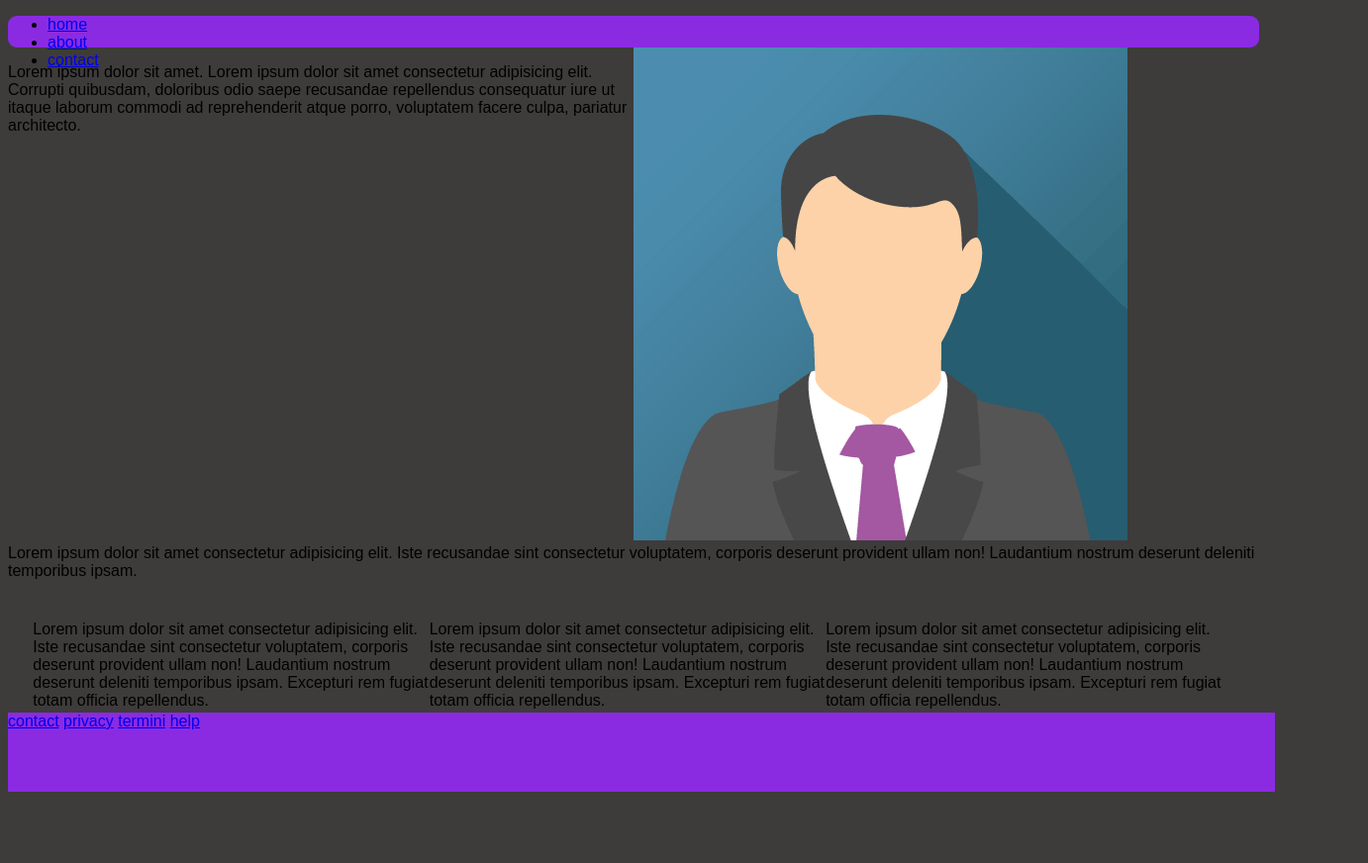
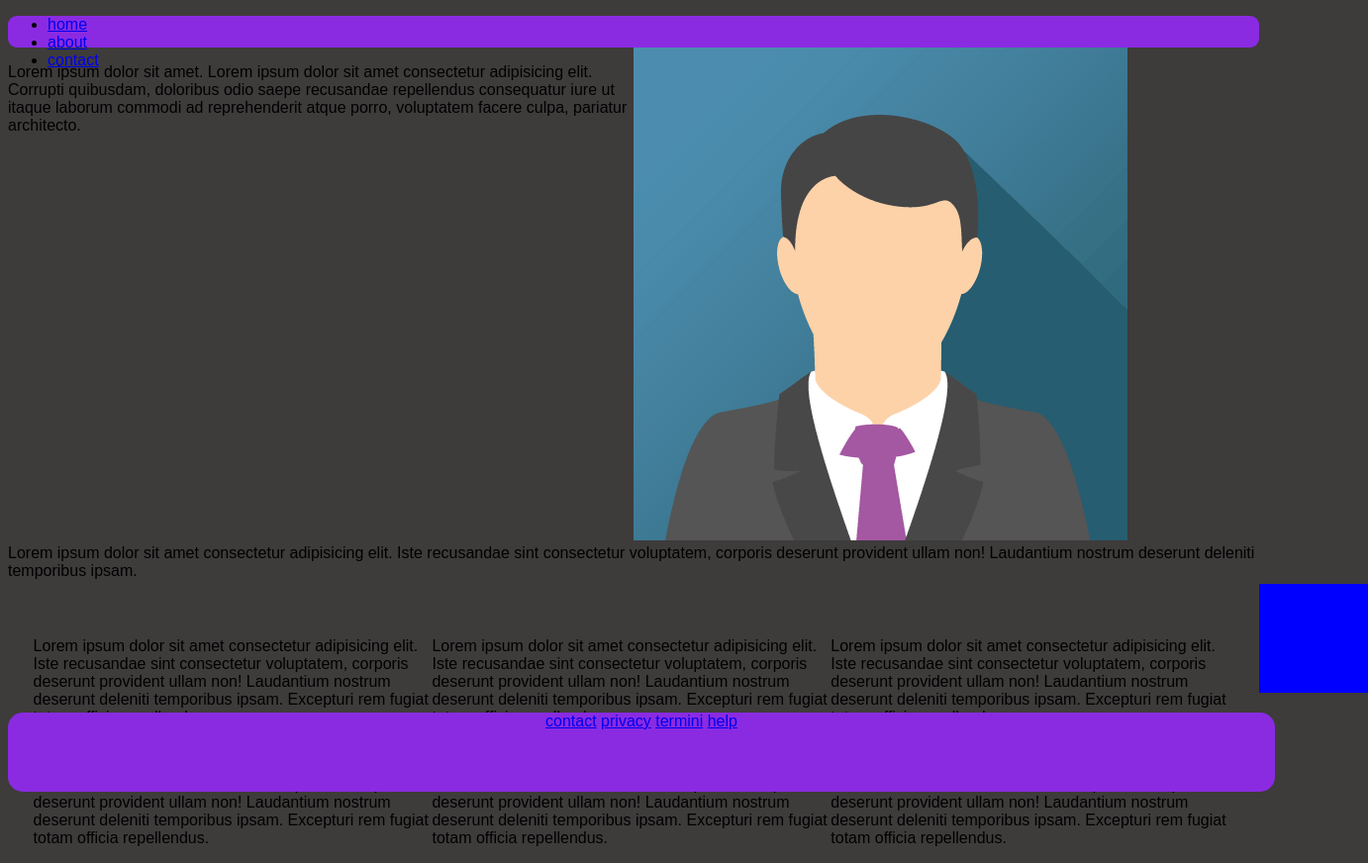
Before and after one commit to AlePezz02/personal, a plain HTML site: page index.html in a window 1280 px wide. Shown: the whole page at 99% size, 1382 px wide, since content can reach past the window. Before the commit the page ends 800 px from the top, so only its background shows below. Drawn offline with Linux system fonts and the light colour scheme.

Commit message:
fix:fixed ; footer, add .quadrato ablsolute;

```diff
--- a/index.html
+++ b/index.html
@@ -62,6 +62,29 @@
             corporis deserunt provident ullam non! Laudantium nostrum deserunt deleniti temporibus ipsam. Excepturi rem
             fugiat totam officia repellendus.
         </p>
+            <p class="colum">
+                Lorem ipsum dolor sit amet consectetur adipisicing elit. Iste recusandae sint consectetur voluptatem,
+                corporis deserunt provident ullam non! Laudantium nostrum deserunt deleniti temporibus ipsam. Excepturi rem
+                fugiat totam officia repellendus.
+            </p>
+            <p class="colum">
+                Lorem ipsum dolor sit amet consectetur adipisicing elit. Iste recusandae sint consectetur voluptatem,
+                corporis deserunt provident ullam non! Laudantium nostrum deserunt deleniti temporibus ipsam. Excepturi rem
+                fugiat totam officia repellendus.
+            </p>
+            <p class="colum">
+                Lorem ipsum dolor sit amet consectetur adipisicing elit. Iste recusandae sint consectetur voluptatem,
+                corporis deserunt provident ullam non! Laudantium nostrum deserunt deleniti temporibus ipsam. Excepturi rem
+                fugiat totam officia repellendus.
+            </p>
+    </div>
+
+
+
+    </div>
+    <div class="conteiner-quadrato">
+        <div class="quadrato">
+        </div>
     </div>
 <footer>
     <div class="conteiner-footer">
@@ -69,7 +92,6 @@
         <a href="#">privacy</a>
         <a href="#">termini</a>
         <a href="#">help</a>
-
     </div>
 </footer>
 </body>
--- a/style.css
+++ b/style.css
@@ -34,10 +34,12 @@ body {
 
 .conteiner-colum {
    margin: 2%;
+   position: absolute;
 }
 
 .colum {
     width: 33%;
+    height: auto;
     float: left;
 }
 
@@ -59,12 +61,32 @@ body {
 }
 
 .conteiner-footer {
-    clear: both;
+    background-color: blueviolet;
     width: 100%;
     height: 5rem;
-    position: absolute;
-    bottom: 0;
-    background-color: blueviolet;
     margin: 0;
     padding: 0;
+    clear: both;
+    position: fixed;
+    bottom: 0;
+    text-align: center;
+    border-radius: 15px;
 }
+
+
+.conteiner-quadrato {
+    float: right;
+
+}
+
+
+.quadrato {
+    background-color: blue;
+    width: 110px;
+    height: 110px;
+    position: absolute;
+    bottom: 100px;
+    float: right;
+    clear: both;
+
+}
```
